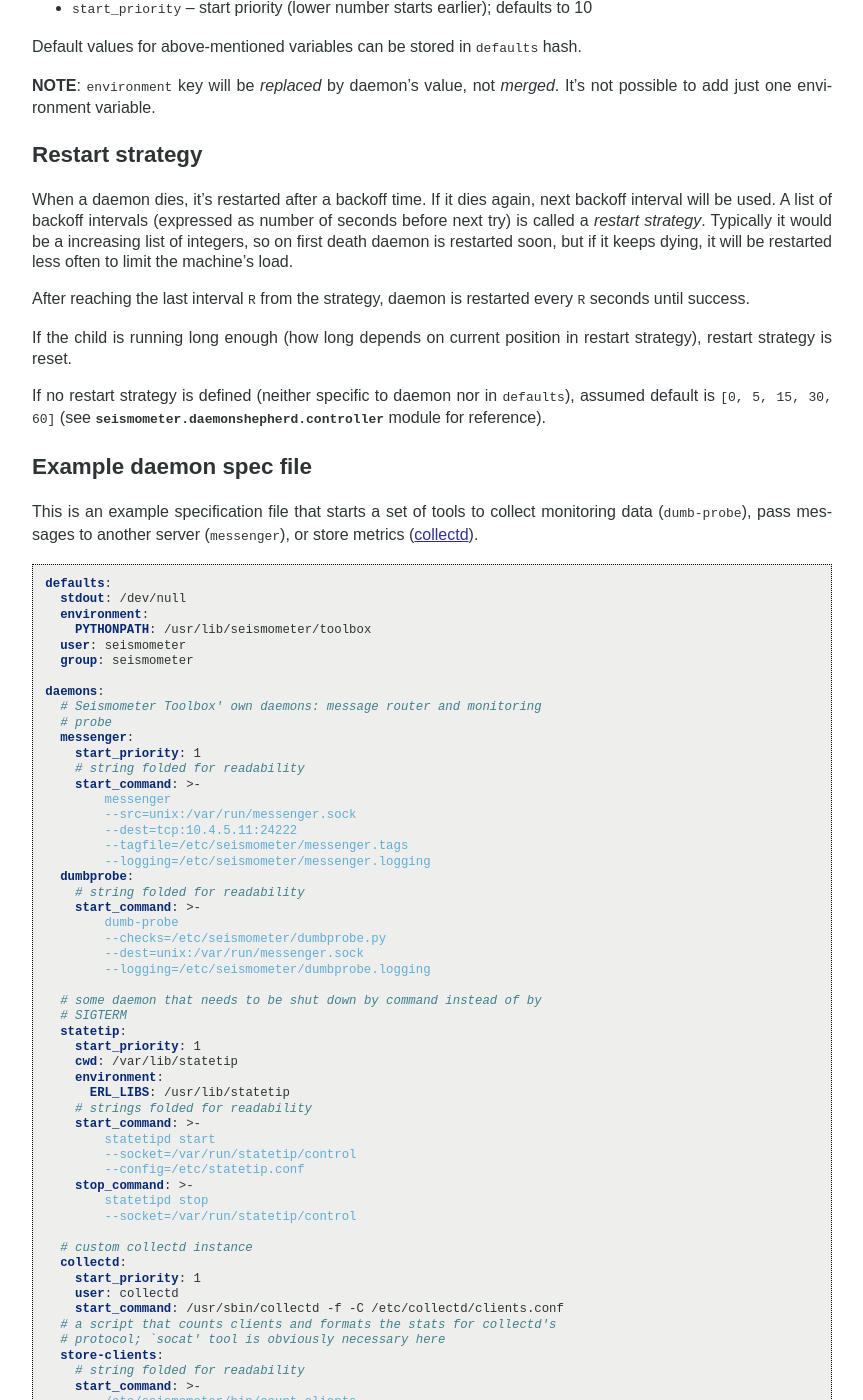
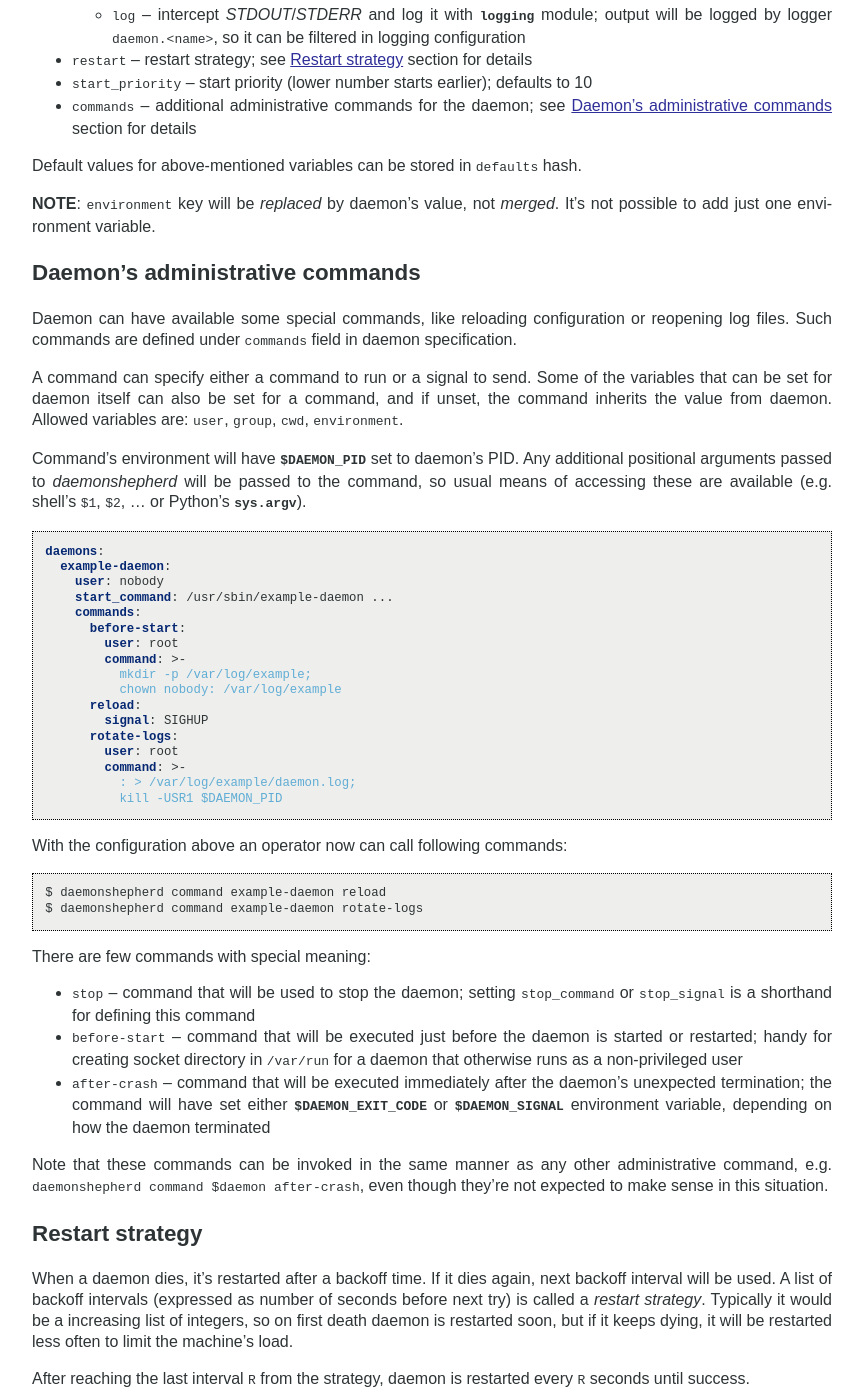
Before and after one commit to dozzie/seismometer-toolbox, a Sphinx documentation site: the page built from doc/manpages/daemonshepherd.rst, in a window 1280 px wide and 1400 px high, scrolled down 2367 px. Shown: the whole window, without its empty margins (218-1081 px from the left). Built offline with Sphinx 7.4.7, drawn with Linux system fonts in a browser that asks for light colours; some of the changed text lies outside the part shown.

Commit message:
Documented intended mechanics of admin commands in daemonshepherd.

```diff
--- a/doc/manpages/daemonshepherd.rst
+++ b/doc/manpages/daemonshepherd.rst
@@ -14,6 +14,7 @@ Synopsis
    daemonshepherd [options] stop <daemon-name>
    daemonshepherd [options] restart <daemon-name>
    daemonshepherd [options] cancel_restart <daemon-name>
+   daemonshepherd [options] command <daemon-name> <command-name> [...]
 
 Description
 ===========
@@ -62,6 +63,10 @@ success.
 .. describe:: daemonshepherd cancel_restart <daemon-name>
 
    cancels pending restart of specified daemon
+
+.. describe:: daemonshepherd command <daemon-name> <command-name> [...]
+
+   runs an administrative command defined for specified daemon
 
 Options
 -------
@@ -157,12 +162,76 @@ A daemon can have following variables:
   section for details
 * ``start_priority`` -- start priority (lower number starts earlier);
   defaults to 10
+* ``commands`` -- additional administrative commands for the daemon;
+  see :ref:`daemonshepherd-daemon-admin-commands` section for details
 
 Default values for above-mentioned variables can be stored in ``defaults``
 hash.
 
 **NOTE**: ``environment`` key will be *replaced* by daemon's value, not
 *merged*. It's not possible to add just one environment variable.
+
+.. _daemonshepherd-daemon-admin-commands:
+
+Daemon's administrative commands
+--------------------------------
+
+Daemon can have available some special commands, like reloading configuration
+or reopening log files. Such commands are defined under ``commands`` field in
+daemon specification.
+
+A command can specify either a command to run or a signal to send. Some of the
+variables that can be set for daemon itself can also be set for a command, and
+if unset, the command inherits the value from daemon. Allowed variables are:
+``user``, ``group``, ``cwd``, ``environment``.
+
+Command's environment will have :envvar:`$DAEMON_PID` set to daemon's PID.
+Any additional positional arguments passed to *daemonshepherd* will be passed
+to the command, so usual means of accessing these are available (e.g. shell's
+``$1``, ``$2``, ... or Python's :obj:`sys.argv`).
+
+.. code-block:: yaml
+
+   daemons:
+     example-daemon:
+       user: nobody
+       start_command: /usr/sbin/example-daemon ...
+       commands:
+         before-start:
+           user: root
+           command: >-
+             mkdir -p /var/log/example;
+             chown nobody: /var/log/example
+         reload:
+           signal: SIGHUP
+         rotate-logs:
+           user: root
+           command: >-
+             : > /var/log/example/daemon.log;
+             kill -USR1 $DAEMON_PID
+
+With the configuration above an operator now can call following commands:
+
+.. code-block:: none
+
+  $ daemonshepherd command example-daemon reload
+  $ daemonshepherd command example-daemon rotate-logs
+
+There are few commands with special meaning:
+
+* ``stop`` -- command that will be used to stop the daemon; setting
+  ``stop_command`` or ``stop_signal`` is a shorthand for defining this command
+* ``before-start`` -- command that will be executed just before the daemon is
+  started or restarted; handy for creating socket directory in
+  :file:`/var/run` for a daemon that otherwise runs as a non-privileged user
+* ``after-crash`` -- command that will be executed immediately after the
+  daemon's unexpected termination; the command will have set either
+  :envvar:`$DAEMON_EXIT_CODE` or :envvar:`$DAEMON_SIGNAL` environment
+  variable, depending on how the daemon terminated
+
+Note that these commands can be invoked in the same manner as any other
+administrative command, e.g. ``daemonshepherd command $daemon after-crash``,
+even though they're not expected to make sense in this situation.
 
 .. _daemonshepherd-restart-strategy:
 
@@ -234,9 +303,20 @@ monitoring data (``dumb-probe``), pass messages to another server
            statetipd start
            --socket=/var/run/statetip/control
            --config=/etc/statetip.conf
+       # shorthand for "commands.stop"
        stop_command: >-
            statetipd stop
            --socket=/var/run/statetip/control
+       commands:
+         pre-start:
+           command: >-
+             mkdir -m 750 /var/run/statetip;
+             chown seismometer:seismometer /var/run/statetip
+           user: root
+         reload:
+           command: statetipd reload --socket=/var/run/statetip/control
+         brutal-kill:
+           signal: SIGKILL
 
      # custom collectd instance
      collectd:
```
Also changed, not shown: 1 other file.
